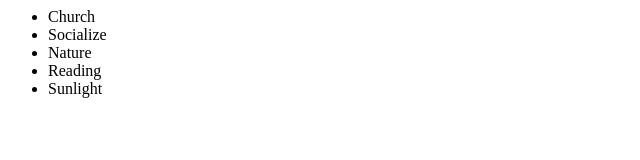
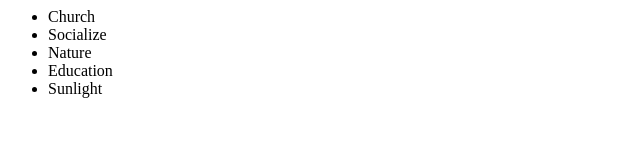
Before and after one commit to Smartin8411/newGitTest, a plain HTML site: page index.htm in a window 1280 px wide. Shown: the full height of the page, 0-640 px from the left. Drawn offline with Linux system fonts and the light colour scheme.

Commit message:
Changed reading to education

```diff
--- a/index.htm
+++ b/index.htm
@@ -5,7 +5,7 @@
                 <li>Church</li>
                 <li>Socialize</li>
                 <li>Nature</li>
-                <li>Reading</li>
+                <li>Education</li>
                 <li>Sunlight</li>
             </ul>
         </div>
```
